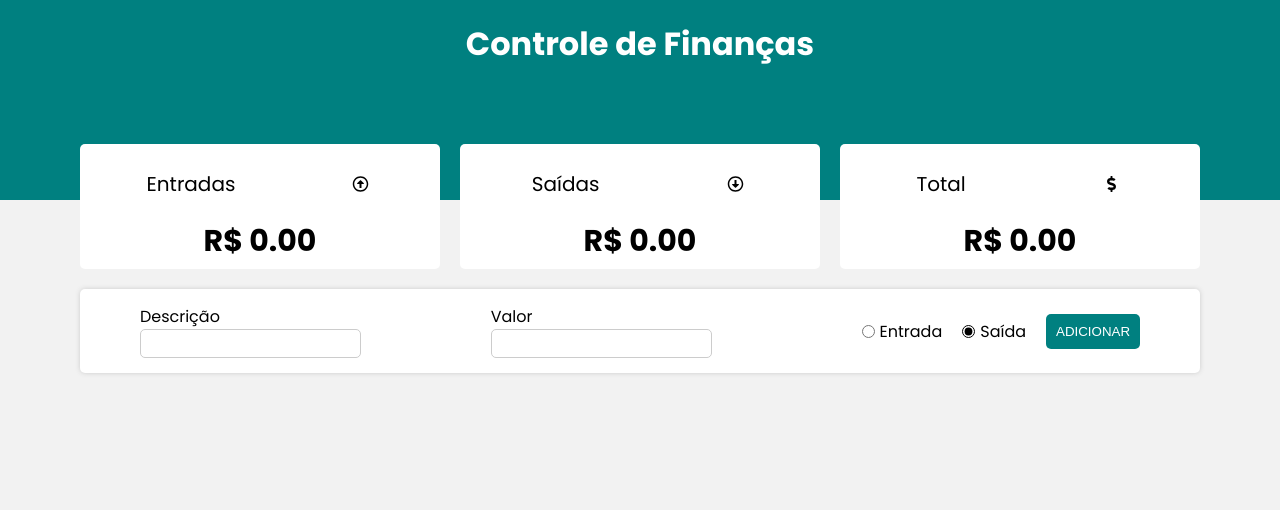
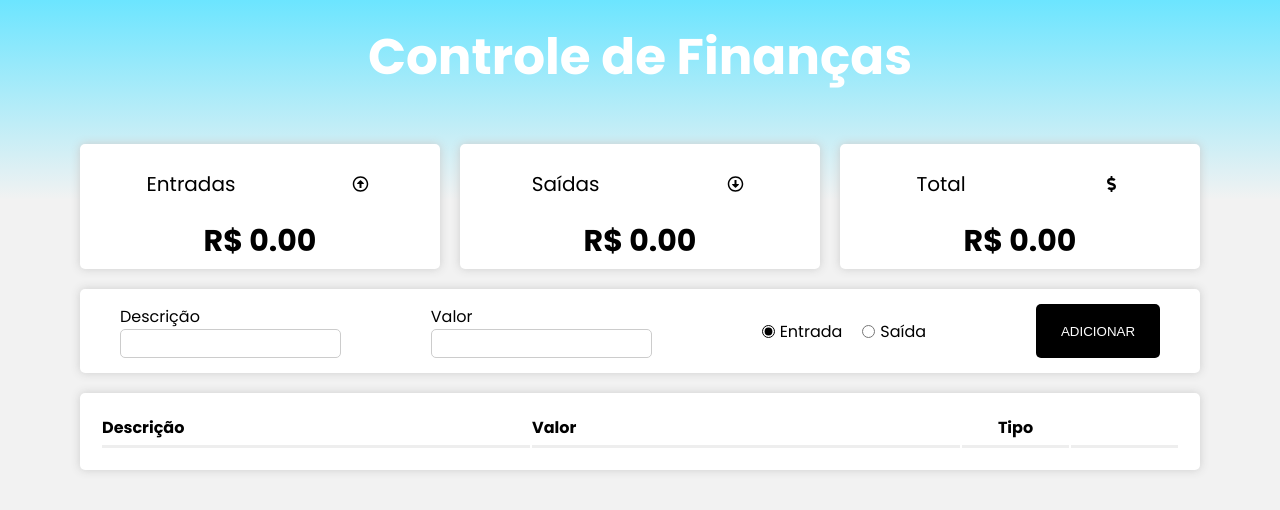
Before and after one commit to cecilia-ce/SistemaFinanceiroComReactJS, a React (Vite) app: page / in a window 1280 px wide. Shown: the top 510 px of the page. Built offline with nearby package versions, Linux system fonts and the light colour scheme.

Commit message:
Adicionada grid

```diff
--- a/src/App.jsx
+++ b/src/App.jsx
@@ -1,15 +1,14 @@
-import React, { useState, useEffect } from 'react';
-import Header from './components/Header';
-import Resume from './components/Resume';
-import Form from './components/Form';
-import GlobalStyle from './style/global';
+import React, { useEffect, useState } from "react";
+import GlobalStyle from "./style/global";
+import Header from "./components/Header";
+import Resume from "./components/Resume";
+import Form from "./components/Form";
 
 const App = () => {
   const data = localStorage.getItem("transactions");
-  const [transactionsList, setTrasactionsList] = useState(
-    data ? JASON.parse(data) : []
+  const [transactionsList, setTransactionsList] = useState(
+    data ? JSON.parse(data) : []
   );
-
   const [income, setIncome] = useState(0);
   const [expense, setExpense] = useState(0);
   const [total, setTotal] = useState(0);
@@ -20,27 +19,38 @@
       .map((transaction) => Number(transaction.amount));
 
     const amountIncome = transactionsList
-      .filter((item) => item.income)
+      .filter((item) => !item.expense)
       .map((transaction) => Number(transaction.amount));
 
     const expense = amountExpense.reduce((acc, cur) => acc + cur, 0).toFixed(2);
     const income = amountIncome.reduce((acc, cur) => acc + cur, 0).toFixed(2);
+
     const total = Math.abs(income - expense).toFixed(2);
 
     setIncome(`R$ ${income}`);
     setExpense(`R$ ${expense}`);
     setTotal(`${Number(income) < Number(expense) ? "-" : ""}R$ ${total}`);
+  }, [transactionsList]);
 
-  }, [transactionsList]);
+  const handleAdd = (transaction) => {
+    const newArrayTransactions = [...transactionsList, transaction];
+
+    setTransactionsList(newArrayTransactions);
+
+    localStorage.setItem("transactions", JSON.stringify(newArrayTransactions));
+  };
 
   return (
     <>
       <Header />
       <Resume income={income} expense={expense} total={total} />
-      <Form />
+      <Form
+        handleAdd={handleAdd}
+        transactionsList={transactionsList}
+        setTransactionsList={setTransactionsList}
+      />
       <GlobalStyle />
     </>
-
   );
 };
 
--- a/src/components/Form/index.jsx
+++ b/src/components/Form/index.jsx
@@ -1,38 +1,50 @@
-import React, { useState } from 'react';
-import * as C from './style';
+import React, { useState } from "react";
+import Grid from "../Grid";
+import * as C from "./style";
 
-const Form = () => {
-  const [desc, setDesc] = useState("")
-  const [amount, setAmount] = useState("")
-  const [isExpense, setExpense] = useState(false)
+const Form = ({ handleAdd, transactionsList, setTransactionsList }) => {
+  const [desc, setDesc] = useState("");
+  const [amount, setAmount] = useState("");
+  const [isExpense, setExpense] = useState(false);
+
+  const generateID = () => Math.round(Math.random() * 1000);
 
   const handleSave = () => {
     if (!desc || !amount) {
-      alert("Informe a descrição e o valor");
+      alert("Informe a descrição e o valor!");
       return;
     } else if (amount < 1) {
-      alert("O valor não pode ser negativo!");
+      alert("O valor tem que ser positivo!");
       return;
     }
+
+    const transaction = {
+      id: generateID(),
+      desc: desc,
+      amount: amount,
+      expense: isExpense,
+    };
+
+    handleAdd(transaction);
+
+    setDesc("");
+    setAmount("");
   };
-
 
   return (
     <>
       <C.Container>
         <C.InputContent>
           <C.Label>Descrição</C.Label>
-          <C.Input
-            value={desc}
-            onChange={(e) => setDesc(e.target.value)} />
+          <C.Input value={desc} onChange={(e) => setDesc(e.target.value)} />
         </C.InputContent>
-
         <C.InputContent>
           <C.Label>Valor</C.Label>
           <C.Input
             value={amount}
             type="number"
-            onChange={(e) => setAmount(e.target.value)} />
+            onChange={(e) => setAmount(e.target.value)}
+          />
         </C.InputContent>
         <C.RadioGroup>
           <C.Input
@@ -43,19 +55,17 @@
             onChange={() => setExpense(!isExpense)}
           />
           <C.Label htmlFor="rIncome">Entrada</C.Label>
-
           <C.Input
             type="radio"
             id="rExpenses"
-            defaultChecked
             name="group1"
             onChange={() => setExpense(!isExpense)}
           />
           <C.Label htmlFor="rExpenses">Saída</C.Label>
-          <C.Button onClick={handleSave}>ADICIONAR</C.Button>
         </C.RadioGroup>
-
+        <C.Button onClick={handleSave}>ADICIONAR</C.Button>
       </C.Container>
+      <Grid items={transactionsList} setItems={setTransactionsList} />
     </>
   );
 };
--- a/src/components/Form/style.jsx
+++ b/src/components/Form/style.jsx
@@ -5,7 +5,7 @@
   margin: 20px auto;
   width: 98%;
   background-color: #fff;
-  box-shadow: 0px 0px 5px #ccc;
+  box-shadow: 0px 0px 10px #ccc;
   border-radius: 5px;
   display: flex;
   justify-content: space-around;
@@ -45,11 +45,12 @@
 `;
 
 export const Button = styled.button`
-  padding: 10px 10px;
+  padding: 5px 25px 5px 25px;
   margin-left: 20px;
   border: none;
   border-radius: 5px;
   cursor: pointer;
   color: white;
-  background-color: teal;
+  background-color: black;
+
 `;
--- /dev/null
+++ b/src/components/Grid/index.jsx
@@ -0,0 +1,33 @@
+import React from "react";
+import GridItem from "../GridItem";
+import * as C from "./style";
+
+const Grid = ({ items, setItems }) => {
+  const onDelete = (ID) => {
+    const newArray = items.filter((transaction) => transaction.id !== ID);
+    setItems(newArray);
+    localStorage.setItem("transactions", JSON.stringify(newArray));
+  };
+
+  return (
+    <C.Table>
+      <C.Thead>
+        <C.Tr>
+          <C.Th width={40}>Descrição</C.Th>
+          <C.Th width={40}>Valor</C.Th>
+          <C.Th width={10} alignCenter>
+            Tipo
+          </C.Th>
+          <C.Th width={10}></C.Th>
+        </C.Tr>
+      </C.Thead>
+      <C.Tbody>
+        {items?.map((item, index) => (
+          <GridItem key={index} item={item} onDelete={onDelete} />
+        ))}
+      </C.Tbody>
+    </C.Table>
+  );
+};
+
+export default Grid;
--- /dev/null
+++ b/src/components/Grid/style.jsx
@@ -0,0 +1,25 @@
+import styled from "styled-components";
+
+export const Table = styled.table`
+  width: 98%;
+  background-color: #fff;
+  padding: 20px;
+  box-shadow: 0px 0px 10px #ccc;
+  border-radius: 5px;
+  max-width: 1120px;
+  margin: 20px auto;
+`;
+
+export const Thead = styled.thead``;
+
+export const Tbody = styled.tbody``;
+
+export const Tr = styled.tr``;
+
+export const Th = styled.th`
+  text-align: start;
+  border-bottom: inset;
+  padding-bottom: 5px;
+  text-align: ${(props) => (props.alignCenter ? "center" : "start")};
+  width: ${(props) => (props.width ? props.width + "%" : "auto")};
+`;
--- /dev/null
+++ b/src/components/GridItem/index.jsx
@@ -0,0 +1,28 @@
+import React from "react";
+import * as C from "./style";
+import {
+  FaRegArrowAltCircleUp,
+  FaRegArrowAltCircleDown,
+  FaTrash,
+} from "react-icons/fa";
+
+const GridItem = ({ item, onDelete }) => {
+  return (
+    <C.Tr>
+      <C.Td>{item.desc}</C.Td>
+      <C.Td>{item.amount}</C.Td>
+      <C.Td alignCenter>
+        {item.expense ? (
+          <FaRegArrowAltCircleDown color="red" />
+        ) : (
+          <FaRegArrowAltCircleUp color="green" />
+        )}
+      </C.Td>
+      <C.Td alignCenter>
+        <FaTrash onClick={() => onDelete(item.id)} />
+      </C.Td>
+    </C.Tr>
+  );
+};
+
+export default GridItem;
--- /dev/null
+++ b/src/components/GridItem/style.jsx
@@ -0,0 +1,13 @@
+import styled from "styled-components";
+
+export const Tr = styled.tr``;
+
+export const Td = styled.td`
+  padding-top: 15px;
+  text-align: ${(props) => (props.alignCenter ? "center" : "start")};
+  word-break: break-all;
+  svg {
+    width: 18px;
+    height: 18px;
+  }
+`;
--- a/src/components/Header/styles.jsx
+++ b/src/components/Header/styles.jsx
@@ -3,13 +3,14 @@
 export const Container = styled.div`
   height: 25vh;
   text-align: center;
-  background: teal;
+  background: linear-gradient(#6CE5FF, #F2F2F2);
 `;
 
 export const Header = styled.h1``;
 
 export const Title = styled.div`
   font-family: 'Poppins', sans-serif;
+  font-size: 50px;
   padding-top: 20px;
   color: #fff;
 `;
--- a/src/components/ResumeItem/styles.jsx
+++ b/src/components/ResumeItem/styles.jsx
@@ -5,6 +5,7 @@
   flex-direction: column;
   align-items: center;
   background-color: #fff;
+  box-shadow: 0px 0px 10px #ccc;
   border-radius: 5px;
   padding: 5px 15px;
   width: 30%;
--- a/src/style/global.js
+++ b/src/style/global.js
@@ -9,7 +9,7 @@
 
 body {
   font-family: 'Poppins', Sans-serife;
-  background-color: #f2f2f2;
+  background-color: #F2F2F2;
 }`;
 
 export default Global;
```
